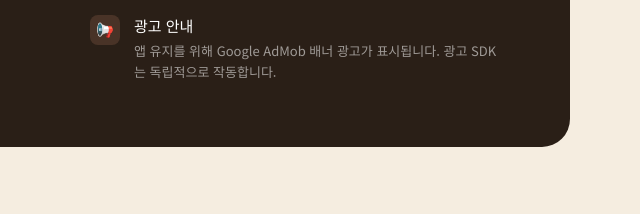
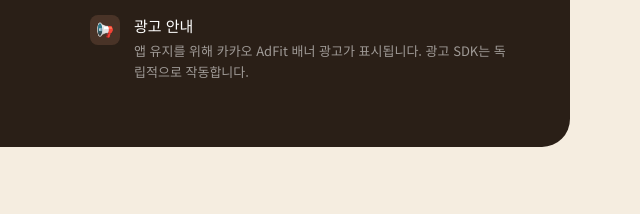
Before and after one commit to hopalt/vitalReceipt, a plain HTML site: page index.html in a window 1280 px wide. Shown: the part 3200-3414 px from the top of the page, 580-1220 px from the left. Drawn offline with nearby package versions, Linux system fonts and the light colour scheme.

Commit message:
Update ad message from Google AdMob to Kakao AdFit

```diff
--- a/index.html
+++ b/index.html
@@ -929,7 +929,7 @@
                     <div class="check-icon">📢</div>
                     <div class="check-text">
                         <h4>광고 안내</h4>
-                        <p>앱 유지를 위해 Google AdMob 배너 광고가 표시됩니다. 광고 SDK는 독립적으로 작동합니다.</p>
+                        <p>앱 유지를 위해 카카오 AdFit 배너 광고가 표시됩니다. 광고 SDK는 독립적으로 작동합니다.</p>
                     </div>
                 </div>
             </div>
```
